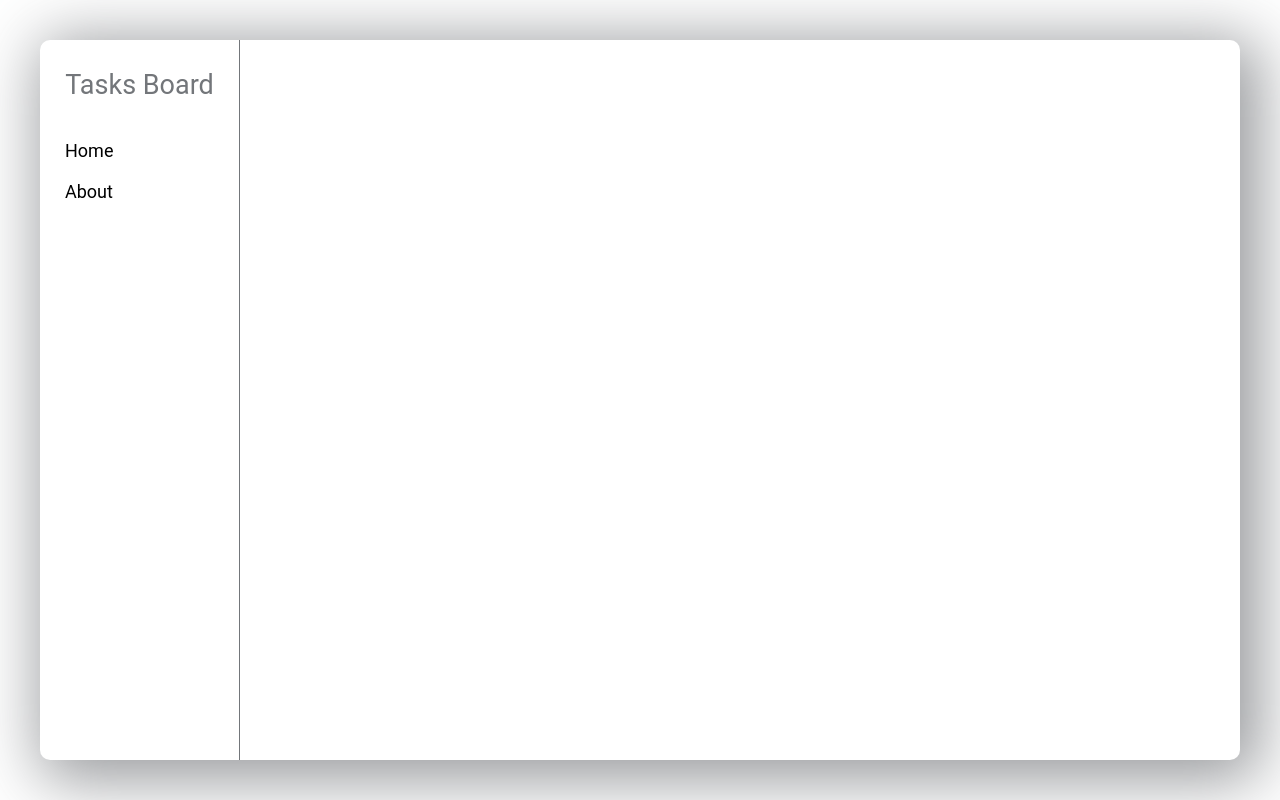
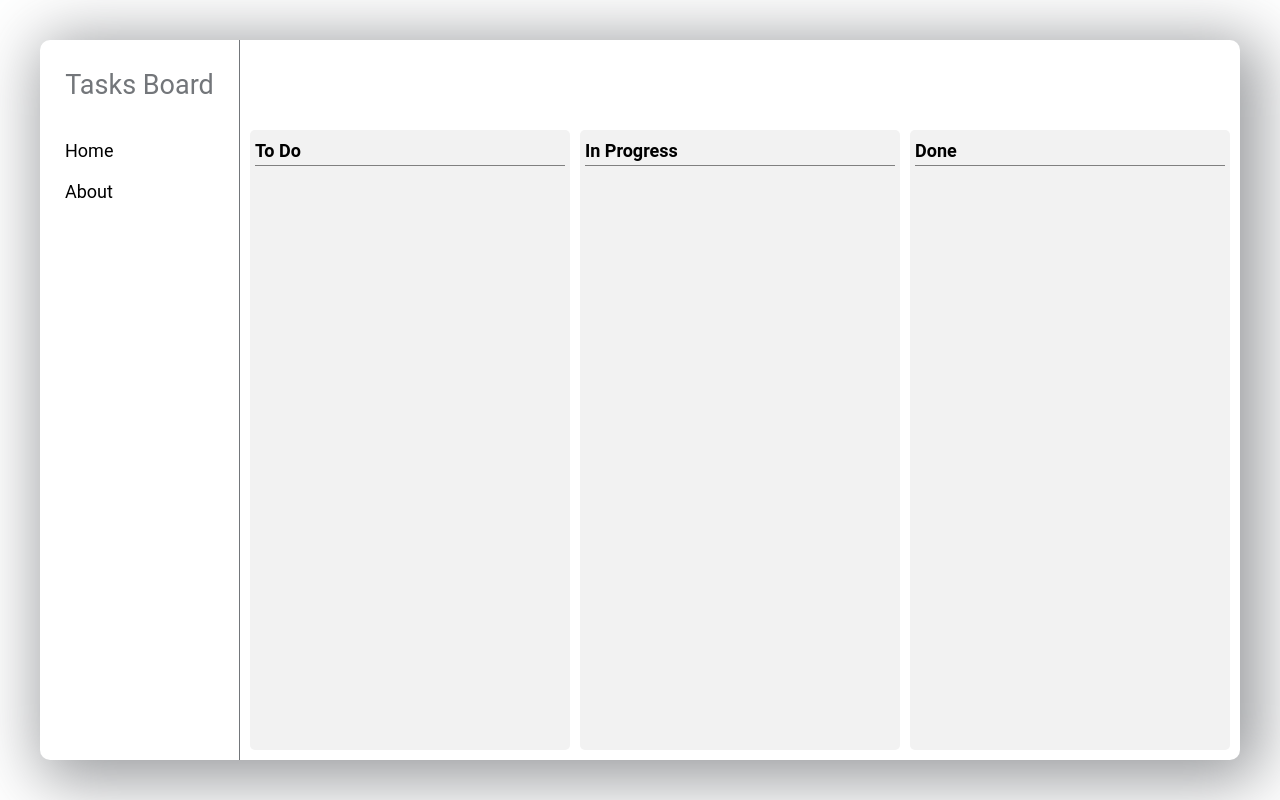
Before and after one commit to mazcka/TasksBoard, an Angular app: page /home in a window 1280 px wide. Built offline with nearby package versions, Linux system fonts and the light colour scheme.

Commit message:
create task list component

```diff
--- a/src/app/app.module.ts
+++ b/src/app/app.module.ts
@@ -7,6 +7,7 @@ import { BoardComponent } from './board/board.component';
 import { NavigationBarComponent } from './navigation-bar/navigation-bar.component';
 import { HeaderComponent } from './header/header.component';
 import { TaskItemComponent } from './board/task-item/task-item.component';
+import { TasksListComponent } from './board/tasks-list/tasks-list.component';
 
 @NgModule({
   declarations: [
@@ -14,7 +15,8 @@ import { TaskItemComponent } from './board/task-item/task-item.component';
     BoardComponent,
     NavigationBarComponent,
     HeaderComponent,
-    TaskItemComponent
+    TaskItemComponent,
+    TasksListComponent
   ],
   imports: [
     BrowserModule,
--- a/src/app/board/board.component.html
+++ b/src/app/board/board.component.html
@@ -0,0 +1,5 @@
+<div class="board-layout">
+    <app-tasks-list [listType]="'To Do'"></app-tasks-list>
+    <app-tasks-list [listType]="'In Progress'"></app-tasks-list>
+    <app-tasks-list [listType]="'Done'"></app-tasks-list>
+</div>
--- a/src/app/board/board.component.scss
+++ b/src/app/board/board.component.scss
@@ -1,4 +1,10 @@
 :host {
-    height: 100%;
-    width: 100%;
+    .board-layout {
+        height: 100%;
+        width: 100%;
+        display: grid;
+        grid-template-columns: repeat(3, 1fr);
+        column-gap: 10px;
+        padding: 0 10px;
+    }
 }
--- /dev/null
+++ b/src/app/board/tasks-list/tasks-list.component.html
@@ -0,0 +1,5 @@
+<div class="list-container">
+    <div class="list-header">{{ listType }}</div>
+    <div class="seperator"></div>
+    <div class="list-items"><app-task-item></app-task-item></div>
+</div>
--- /dev/null
+++ b/src/app/board/tasks-list/tasks-list.component.scss
@@ -0,0 +1,26 @@
+:host {
+    .list-container {
+        display: flex;
+        flex-direction: column;
+        border-radius: 5px;
+        background-color: #f2f2f2;
+        height: calc(100% - 10px);
+        padding: 5px;
+
+        .list-header {
+            height: 30px;
+            display: flex;
+            align-items: center;
+            font-weight: bold;
+        }
+
+        .seperator {
+            height: 1px;
+            border-top: 1.5px solid gray;
+            padding-bottom: 5px;
+        }
+
+        .list-items {
+        }
+    }
+}
--- /dev/null
+++ b/src/app/board/tasks-list/tasks-list.component.ts
@@ -0,0 +1,17 @@
+import { Component, Input, OnInit } from '@angular/core';
+
+@Component({
+  selector: 'app-tasks-list',
+  templateUrl: './tasks-list.component.html',
+  styleUrls: ['./tasks-list.component.scss']
+})
+export class TasksListComponent implements OnInit {
+
+  @Input() listType: string = '';
+
+  constructor() { }
+
+  ngOnInit(): void {
+  }
+
+}
```
Also changed, not shown: 1 other file (tests, documents, lock files or other folders).
